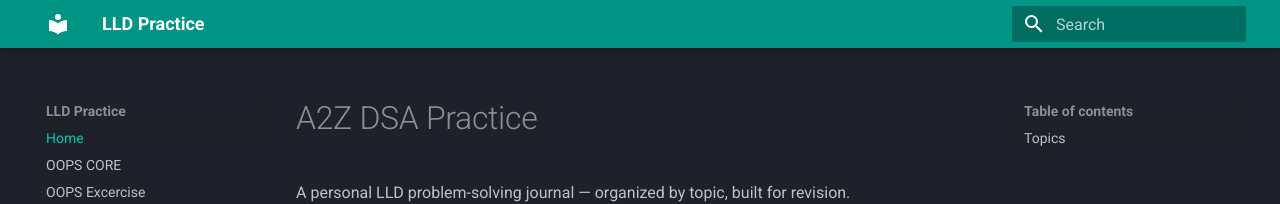
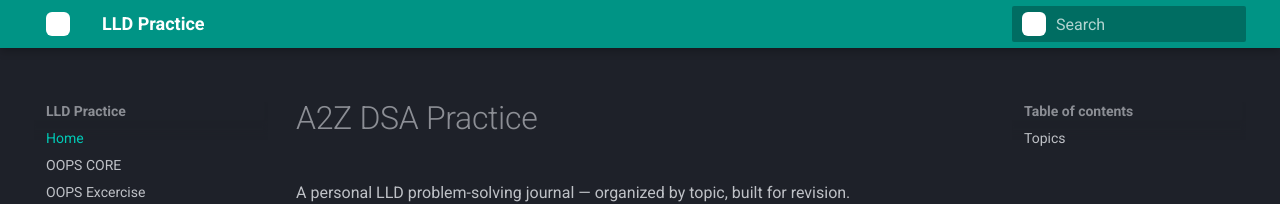
Before and after one commit to Lokesh396/LLD, an MkDocs documentation site: the page built from docs/index.md, in a window 1280 px wide. Shown: the top 204 px of the page. Built offline with MkDocs 1.6.1 and Material for MkDocs 9.7.7, drawn with Linux system fonts in a browser that asks for light colours.

Commit message:
white background was added for svgs

```diff
--- a/docs/css/extra.css
+++ b/docs/css/extra.css
@@ -1,7 +1,16 @@
 /* Fix drawio diagrams drawn on white canvas in dark theme */
-.drawio-diagram {
+.drawio-diagram,
+.drawio-diagram svg {
   background: #ffffff;
   border-radius: 6px;
   padding: 8px;
   display: inline-block;
 }
+
+
+svg {
+  background: #ffffff;
+  border-radius: 6px;
+  padding: 8px;
+  display: inline-block;
+}
```
